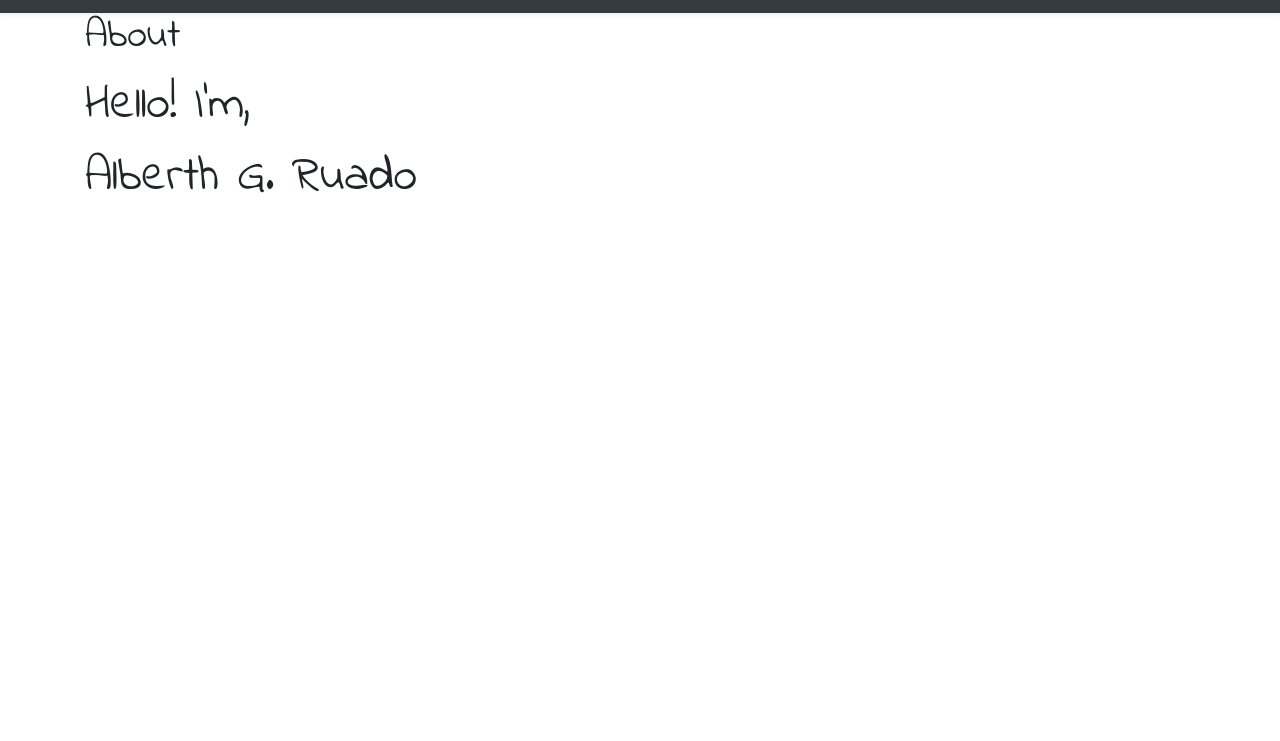
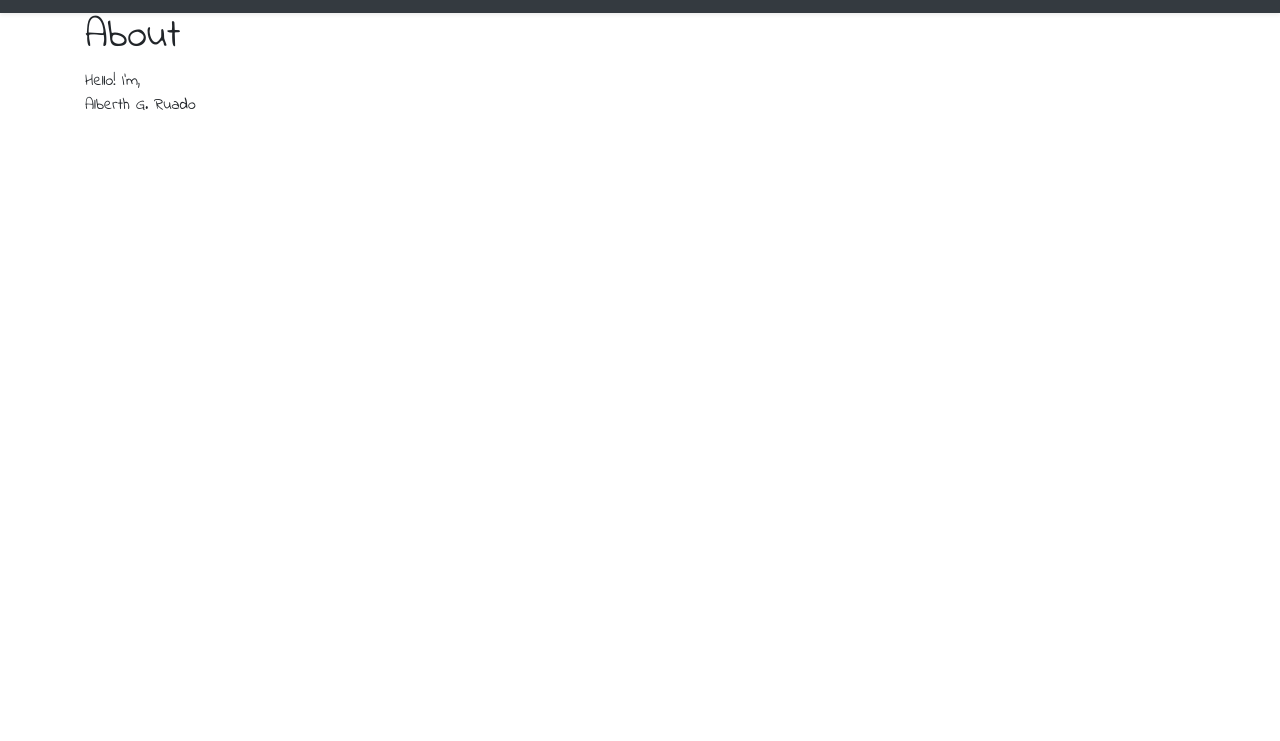
Before and after one commit to alberthruado/alberthruado.github.io, a plain HTML site: page Portfolio/about.html in a window 1280 px wide. Shown: the part 59-800 px from the top of the page. Drawn offline with nearby package versions, Linux system fonts and the light colour scheme; a web font is replaced by a local one.

Commit message:
Initial Portfolio Update

```diff
--- a/Portfolio/css/style.css
+++ b/Portfolio/css/style.css
@@ -43,9 +43,9 @@ ul li {
 }
 
 /* about info */
-.about_info {
+/* .about_info {
 	font-size: 3rem;
-}
+} */
 
 /* image nav-logo */
 #nav-logo {
```
